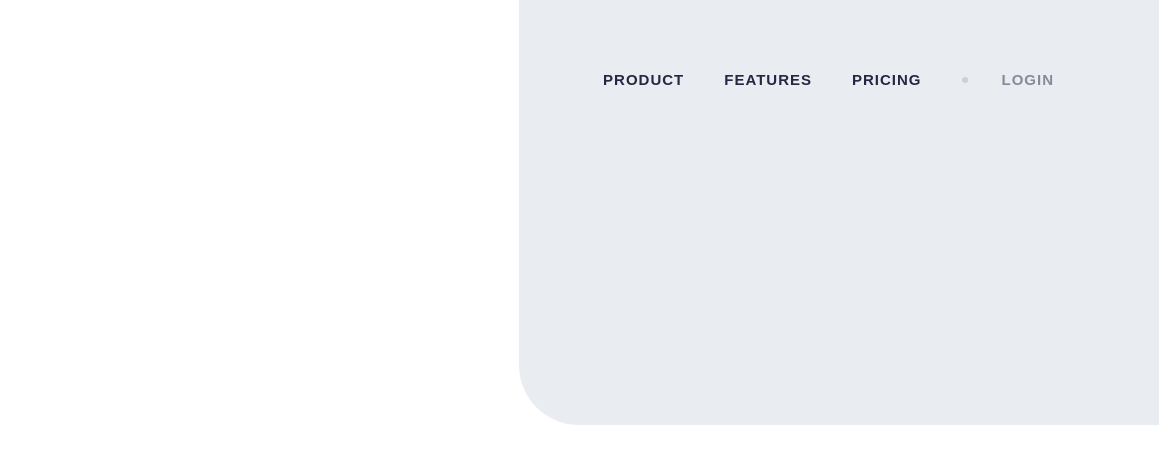
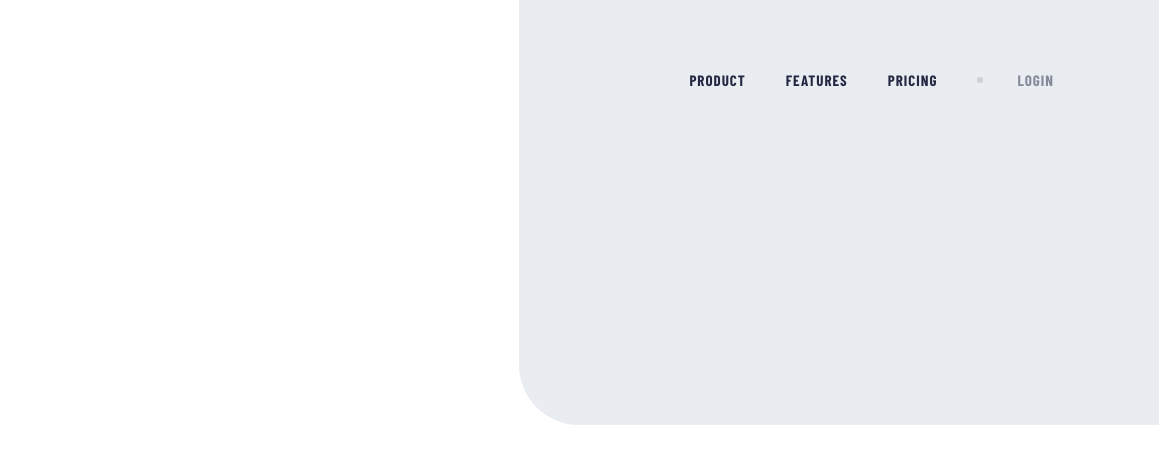
Before and after one commit to annaindistress/frontend-mentor-project-tracking-intro, a website built with Vite: page src/index.html in a window 1280 px wide. Shown: the full height of the page, 121-1280 px from the left. Built offline with nearby package versions, Linux system fonts and the light colour scheme; files whose address does not match are found by name.

Commit message:
Fix font issue

```diff
--- a/src/styles/fonts.css
+++ b/src/styles/fonts.css
@@ -3,8 +3,8 @@
   font-style: normal;
   font-weight: 400;
   font-display: swap;
-  src: url('../fonts/barlow-400.woff2') format('woff2'),
-    url('../fonts/barlow-400.woff') format('woff');
+  src: url('/fonts/barlow-400.woff2') format('woff2'),
+    url('/fonts/barlow-400.woff') format('woff');
 }
 
 @font-face {
@@ -12,8 +12,8 @@
   font-style: normal;
   font-weight: 400;
   font-display: swap;
-  src: url('../fonts/barlow-condensed-400.woff2') format('woff2'),
-    url('../fonts/barlow-condensed-400.woff') format('woff');
+  src: url('/fonts/barlow-condensed-400.woff2') format('woff2'),
+    url('/fonts/barlow-condensed-400.woff') format('woff');
 }
 
 @font-face {
@@ -21,6 +21,6 @@
   font-style: normal;
   font-weight: 700;
   font-display: swap;
-  src: url('../fonts/barlow-condensed-700.woff2') format('woff2'),
-    url('../fonts/barlow-condensed-700.woff') format('woff');
+  src: url('/fonts/barlow-condensed-700.woff2') format('woff2'),
+    url('/fonts/barlow-condensed-700.woff') format('woff');
 }
```
